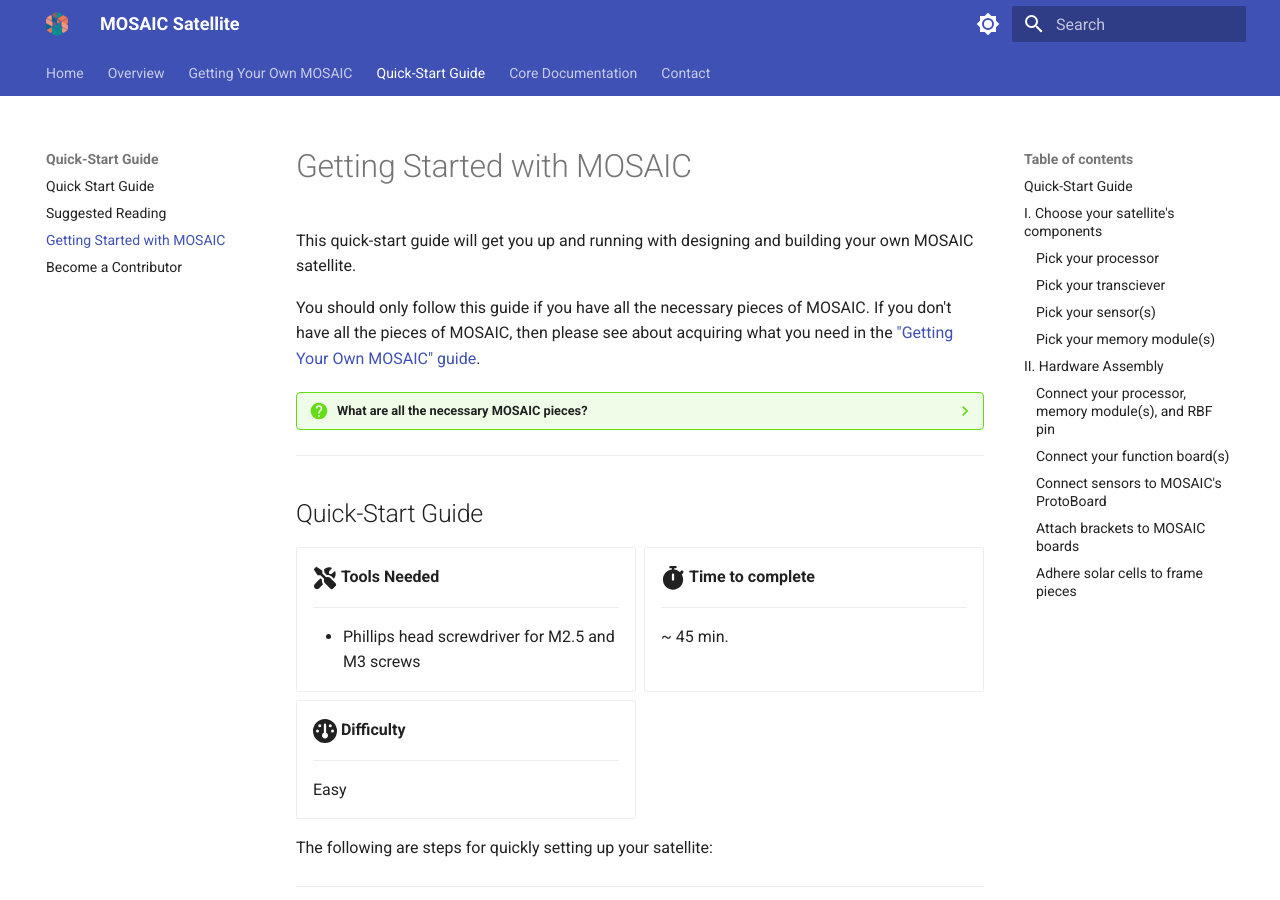
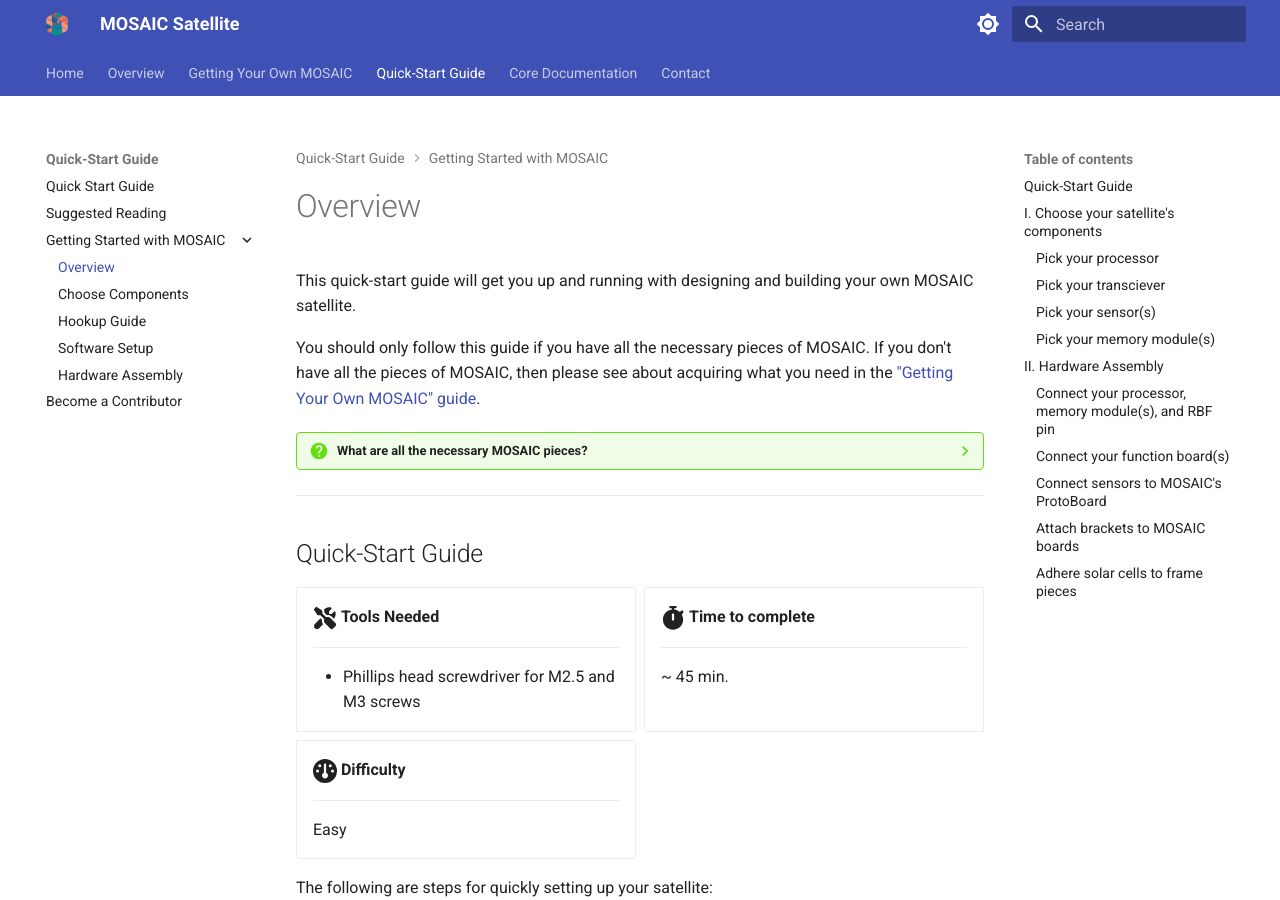
Before and after one commit to MOSAIC-Satellite/Documentation, an MkDocs documentation site: the page built from docs/quick_start/getting_started/index.md, in a window 1280 px wide and 900 px high. Built offline with MkDocs 1.6.1 and Material for MkDocs 9.7.7, drawn with Linux system fonts in a browser that asks for light colours.

Commit message:
reordered quick start

```diff
--- a/mkdocs.yaml
+++ b/mkdocs.yaml
@@ -97,7 +97,12 @@ nav: # Setting up the navigation. The below list will be tabs on left panel
   - Quick-Start Guide:
     - Introduction: quick_start/index.md
     - Suggested Reading: quick_start/suggested_reading.md
-    - Getting Started with MOSAIC: quick_start/mosaic_quick_start.md
+    - Getting Started with MOSAIC:
+      - Overview: quick_start/getting_started/index.md
+      - Choose Components: quick_start/getting_started/choose_components.md
+      - Hookup Guide: quick_start/getting_started/hookup_guide.md
+      - Software Setup: quick_start/getting_started/software_setup.md
+      - Hardware Assembly: quick_start/getting_started/hardware_assembly.md
     - Become a Contributor: quick_start/become_contributor.md
   - Core Documentation:
     - core_documentation/index.md
```
Also changed, not shown: docs/quick_start/index.md (+1 -1 lines), docs/quick_start/getting_started/choose_components.md (added), docs/quick_start/getting_started/hardware_assembly.md (added), docs/quick_start/getting_started/hookup_guide.md (added), docs/quick_start/getting_started/index.md (renamed from docs/quick_start/mosaic_quick_start.md), docs/quick_start/getting_started/software_setup.md (added).
